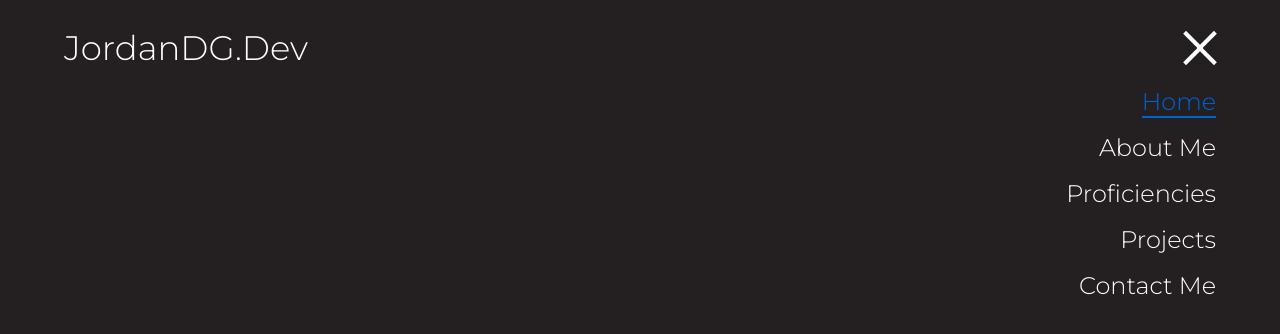
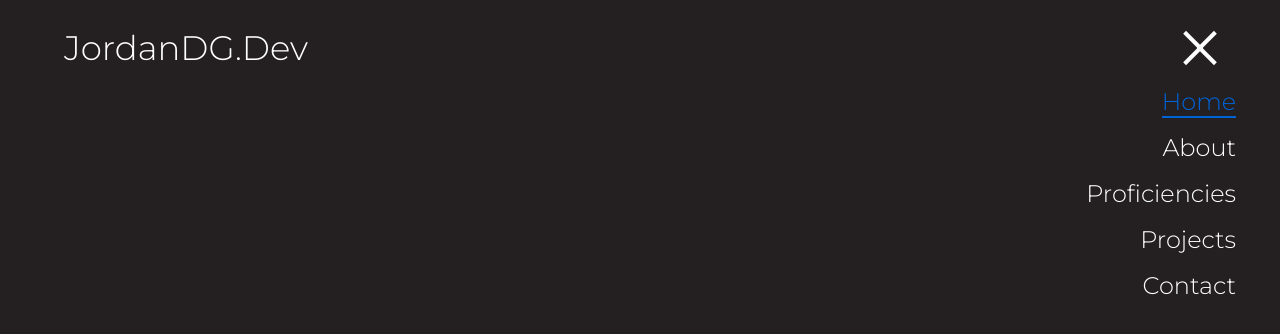
Before and after one commit to JordanDG/Portfolio, a React (Create React App) app: page / in a window 1280 px wide. Both pictures are taken after a click on the button 1200 px from the left and 48 px from the top of the page. Shown: the top 334 px of the page. Built offline with nearby package versions, Linux system fonts and the light colour scheme.

Commit message:
potential fix #2

```diff
--- a/src/components/Homepage/navigation.js
+++ b/src/components/Homepage/navigation.js
@@ -88,7 +88,7 @@ const MobileMenuContainer = styled.div`
 `;
 
 const MobileMenu = styled.div`
-    width: 160px;
+    width: 180px;
     height: 20vh;
     transition: all 0.5s ease-in-out;
     animation: ${fadeIn} 0.5s linear;
@@ -96,6 +96,10 @@ const MobileMenu = styled.div`
     flex-direction: column;
     align-items: flex-end;
     justify-content: flex-start;
+
+    @media (max-width: 850px) {
+        margin-right: 40px;
+    }
 `;
 
 const ATagMobile = styled.a`
@@ -108,6 +112,10 @@ const ATagMobile = styled.a`
     text-decoration: none;
     transition: all 0.5s ease-in-out;
 
+    @media (max-width: 350px) {
+        margin-right: 60px;
+    }
+
     &:first-of-type {
         margin-top: 15px;
     }
@@ -119,6 +127,10 @@ const ATagMobile = styled.a`
 
 const HamburgerFloater = styled.div`
     margin-left: 120px;
+
+    @media (max-width: 350px) {
+        margin-left: 80px;
+    }
 `;
 
 function NavigationBar(props) {
@@ -132,10 +144,10 @@ function NavigationBar(props) {
                 <Title>JordanDG.Dev</Title>
                 <Menu>
                     <li><ATag active href="#active">Home</ATag></li>
-                    <li><ATag href="#link">About Me</ATag></li>
+                    <li><ATag href="#link">About</ATag></li>
                     <li><ATag href="#link">Proficiencies</ATag></li>
                     <li><ATag href="#link">Projects</ATag></li>
-                    <li><ATag href="#link">Contact Me</ATag></li>
+                    <li><ATag href="#link">Contact</ATag></li>
                 </Menu>
                 <MobileMenuContainer>
                     <HamburgerFloater>
@@ -144,10 +156,10 @@ function NavigationBar(props) {
                     { isOpen && (
                         <MobileMenu>
                             <ATagMobile active href="#active">Home</ATagMobile>
-                            <ATagMobile href="#link">About Me</ATagMobile>
+                            <ATagMobile href="#link">About</ATagMobile>
                             <ATagMobile href="#link">Proficiencies</ATagMobile>
                             <ATagMobile href="#link">Projects</ATagMobile>
-                            <ATagMobile href="#link">Contact Me</ATagMobile>
+                            <ATagMobile href="#link">Contact</ATagMobile>
                         </MobileMenu>
                     )}
                 </MobileMenuContainer>
```
Also changed, not shown: 1 other file (tests, documents, lock files or other folders).
